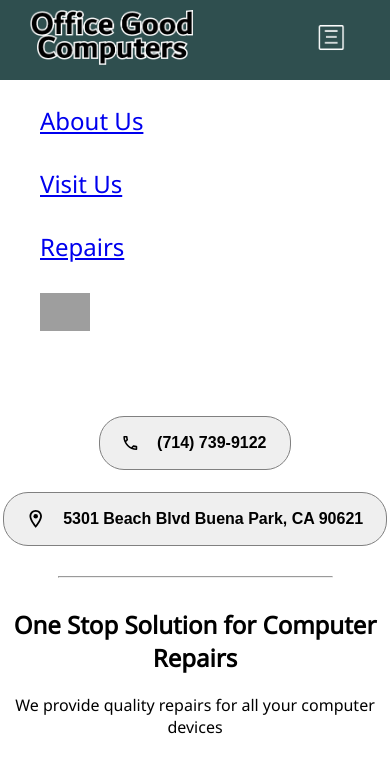
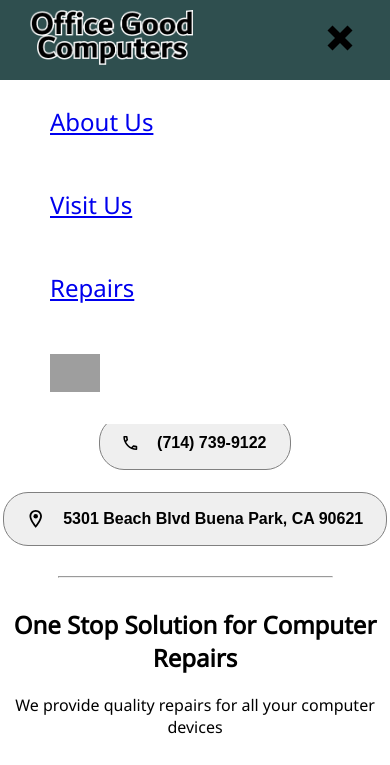
Before and after one commit to spark0923/Office_Good_Website, a website: page index.html in a window 390 px wide. Both pictures are taken after a click on the element 331 px from the left and 69 px from the top of the page. Shown: the top 765 px of the page. Drawn offline with nearby package versions, Linux system fonts and the light colour scheme; grey boxes are pictures that could not be loaded.

Commit message:
Added Close Button to Hamburger Menu

```diff
--- a/css/index.css
+++ b/css/index.css
@@ -38,6 +38,9 @@ header{
 
 
 #navigation{
+    margin: 0;
+
+
     display: none;
     position: absolute;
     top: 80px;
@@ -51,11 +54,21 @@ header{
     display: block;
 }
 
+#navigation ul{
+    width: 100%;
+    margin: 0;
+    padding: 0;
+}
+
 #navigation ul li{
-    margin: 30px 0 30px 0;
+    padding: 25px 50px 25px 50px;
     list-style: none;
     color: black;
     text-decoration: none;
+}
+
+#navigation ul li:hover{
+    background-color: lightgray;
 }
 
 #navigation ul li:first-child{
--- a/index.html
+++ b/index.html
@@ -23,7 +23,7 @@
             </div>
             <div id="hamburger">
                 <span id="hamburger_button">
-                    <img src="./images/hamgurger_white-01-01.png" alt="Menu">
+                    <img id="hamburger_image" src="./images/hamgurger_white-01-01.png" alt="Menu">
                 </span>
             </div>
             <nav id="navigation">
--- a/js/index.js
+++ b/js/index.js
@@ -1,13 +1,18 @@
 let hamburger_menu = document.getElementById("hamburger_button")
 let nav_bar = document.getElementById("navigation")
+let hamburger_image = document.getElementById("hamburger_image")
 nav_bar.style.display = "none"
 
 hamburger_menu.onclick = function openMenu(){
     if(nav_bar.style.display == "none"){
         nav_bar.style.display = "flex"
+        hamburger_image.setAttribute("src","./images/xicon.png")
+        hamburger_image.setAttribute("style", "width: 40px; height: 40px;")
     }
     else{
         nav_bar.style.display = "none"
+        hamburger_image.setAttribute("src","./images/hamgurger_white-01-01.png")
+        hamburger_image.setAttribute("style", "height: 75px; width: auto;")
     }
 }
 
```
Also changed, not shown: images/xicon.png (added).
